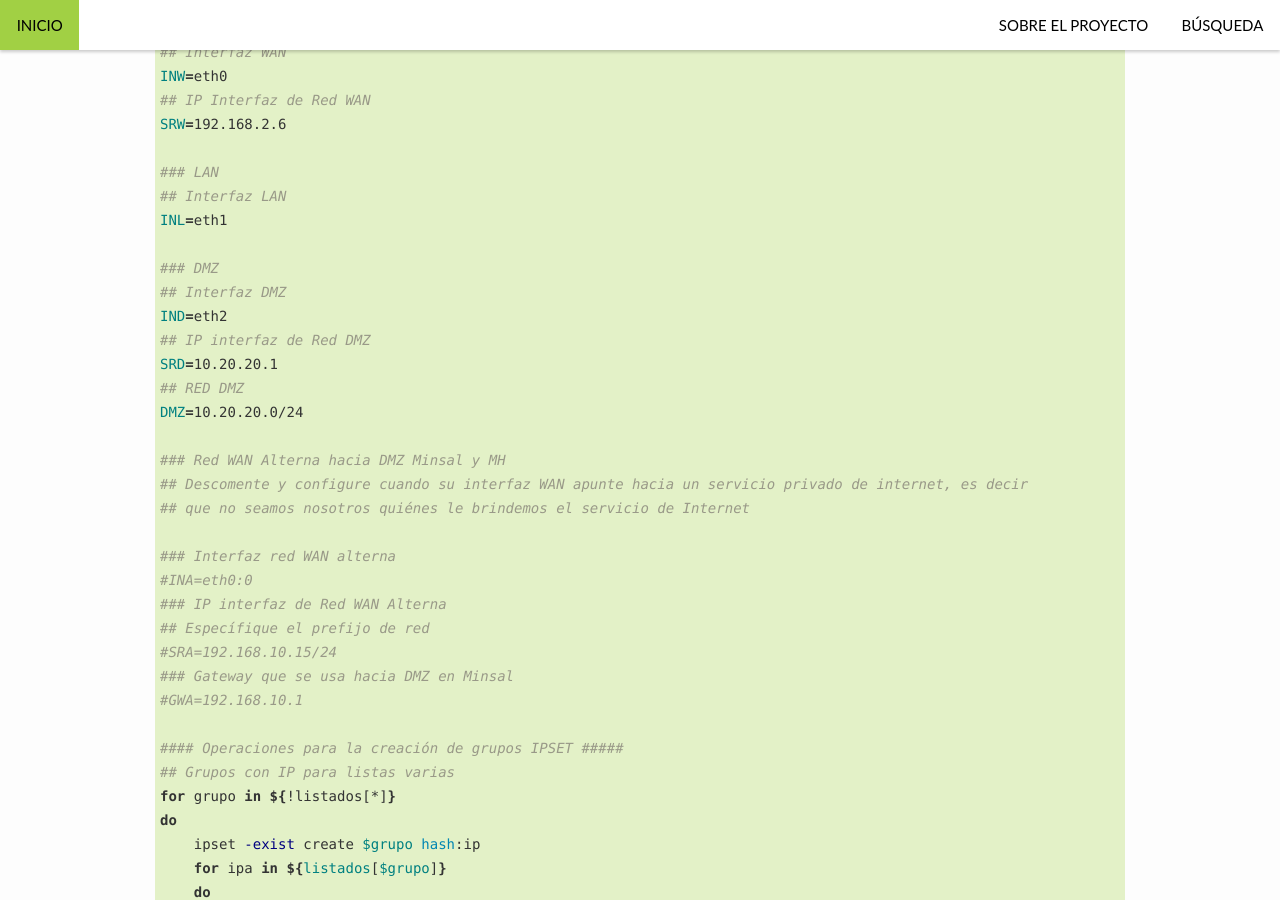
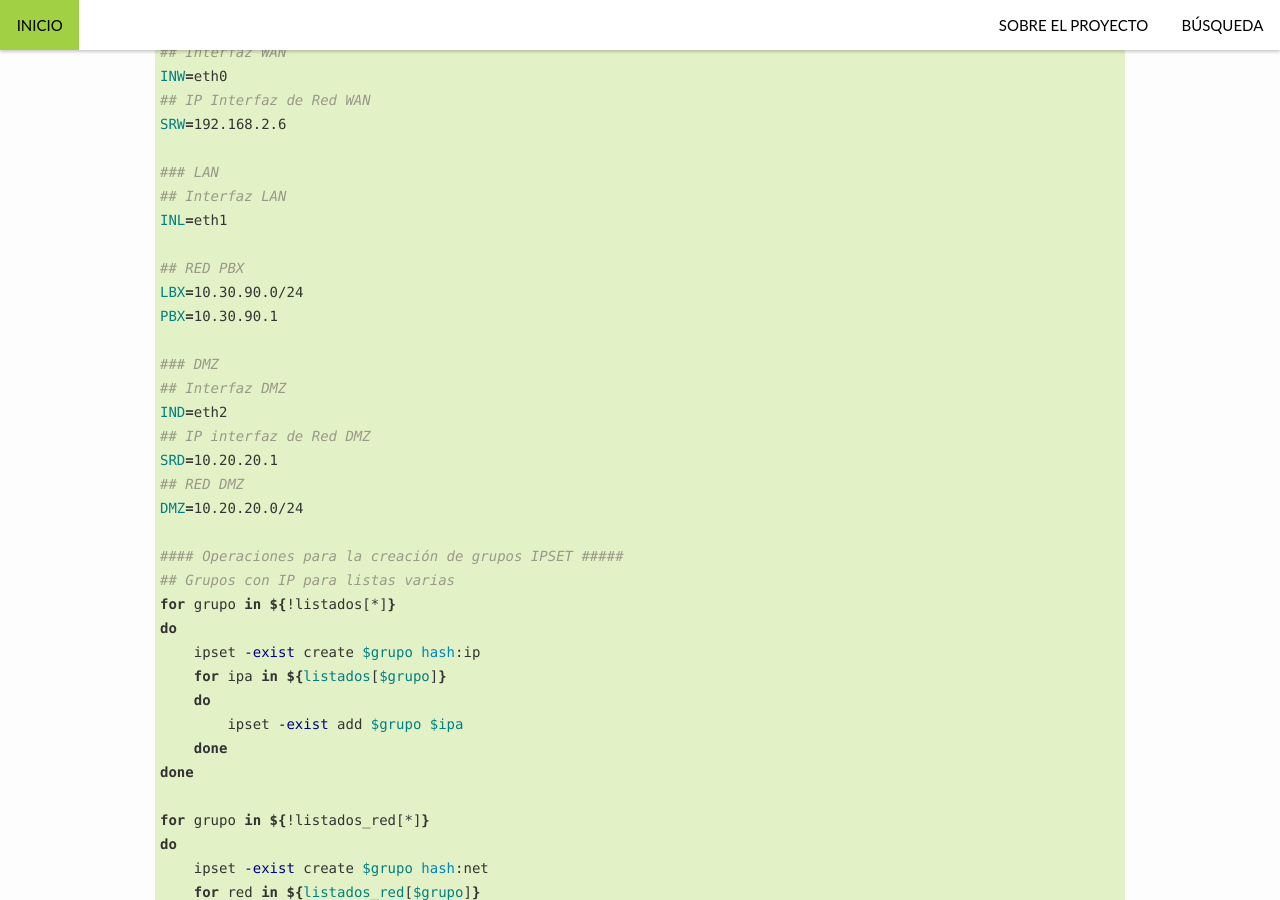
Before and after one commit to VTacius/firewall, a Jekyll site: the page built from _instalacion/iptables/index.md, in a window 1280 px wide and 900 px high, scrolled down 2021 px. Built offline with Jekyll 4.4.1, drawn with Linux system fonts in a browser that asks for light colours; some of the changed text lies outside the part shown.

Commit message:
Las rutas se hacen en el router del proveedor, eliminano ese trabajo del router

```diff
--- a/_instalacion/iptables/infraestructura.md
+++ b/_instalacion/iptables/infraestructura.md
@@ -58,6 +58,10 @@
 ## Interfaz LAN
 INL=eth1
 
+## RED PBX
+LBX=10.30.90.0/24
+PBX=10.30.90.1
+
 ### DMZ
 ## Interfaz DMZ
 IND=eth2
@@ -65,18 +69,6 @@
 SRD=10.20.20.1
 ## RED DMZ
 DMZ=10.20.20.0/24
-
-### Red WAN Alterna hacia DMZ Minsal y MH
-## Descomente y configure cuando su interfaz WAN apunte hacia un servicio privado de internet, es decir
-## que no seamos nosotros quiénes le brindemos el servicio de Internet
-
-### Interfaz red WAN alterna
-#INA=eth0:0
-### IP interfaz de Red WAN Alterna
-## Específique el prefijo de red
-#SRA=192.168.10.15/24
-### Gateway que se usa hacia DMZ en Minsal
-#GWA=192.168.10.1
 
 #### Operaciones para la creación de grupos IPSET #####
 ## Grupos con IP para listas varias
--- a/_instalacion/iptables/rutas.md
+++ b/_instalacion/iptables/rutas.md
@@ -9,17 +9,6 @@
 iptables -t nat -F
 iptables -t nat -Z
 iptables -t nat -X
-
-#### Rutas #####
-### Creación de las rutas hacia Red WAN Alterna En caso de ser necesario
-a=$(egrep -c '^(INA|SRA|GWA)' /root/fws/infraestructura.sh)
-if [ $a -eq 3 ]; then
-    ifconfig $INA $SRA
-    for net in ${listados_red[RWA]}
-    do
-        route add -net $net gw $GWA
-    done
-fi
 
 ### PREROUTING
 NATPR="iptables -t nat -A PREROUTING -i $INL -m set --match-set LAN src"
@@ -36,5 +25,4 @@
 NATPO="iptables -t nat -A POSTROUTING -m set --match-set LAN src"
 ## Recordar que en un entorno de pruebas es posible que si haya que natear el contenido hacia la DMZ Institucional
 $NATPO -d 10.10.20.0/24 -o $INW -j ACCEPT -m comment --comment "Vamos hacia DMZ MINSAL"
-$NATPO -m set --match-set RWA dst -o $INW -j MASQUERADE -m comment --comment "Vamos hacia RWA"
 $NATPO -d 0.0.0.0/0 -o $INW -j MASQUERADE -m comment --comment "Vamos hacia Internet"
```
